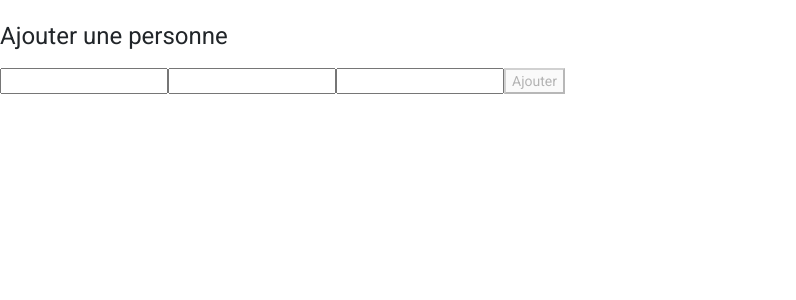
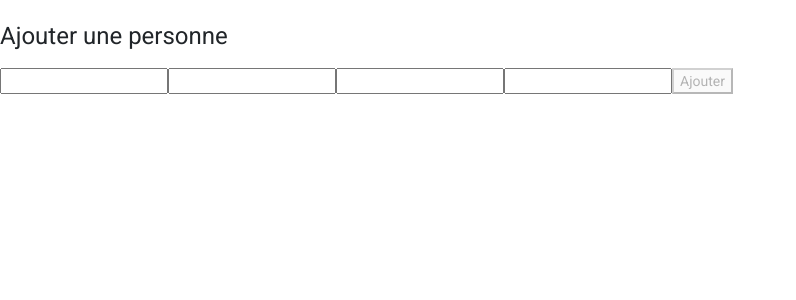
Before and after one commit to MedDhiia/my-app, an Angular app: page /create in a window 1280 px wide. Shown: the top 300 px of the page, without its empty margins (0-796 px from the left). Built offline with nearby package versions, Linux system fonts and the light colour scheme; no server answers.

Commit message:
Correct Create Person Conflict

```diff
--- a/src/app/person/person-create/person-create.component.html
+++ b/src/app/person/person-create/person-create.component.html
@@ -1,9 +1,10 @@
 <h1> Ajouter une personne </h1>
 <form [formGroup]="form" (ngSubmit)="submitForm()">
   <div>
-    <input type="text" formControlName="name">
-    <input type="text" formControlName="username">
+    <input type="text" formControlName="firstname">
+    <input type="text" formControlName="lastname">
     <input type="text" formControlName="email">
-    <button type="button" [disabled]="!form.valid"> Ajouter </button>
+    <input type="text" formControlName="plainPassword">
+    <button type="submit" [disabled]="!form.valid"> Ajouter </button>
   </div>
 </form>
--- a/src/app/person/person-create/person-create.component.ts
+++ b/src/app/person/person-create/person-create.component.ts
@@ -12,9 +12,10 @@ export class PersonCreateComponent implements OnInit {
   constructor(private personService: PersonService) { }
 
   form = new FormGroup({
-    name: new FormControl(null, Validators.required),
-    username: new FormControl(null, Validators.required),
+    firstname: new FormControl(null, Validators.required),
+    lastname: new FormControl(null, Validators.required),
     email: new FormControl(null, [Validators.email, Validators.required]),
+    plainPassword: new FormControl(null, Validators.required),
   });
 
   ngOnInit(): void {
```
